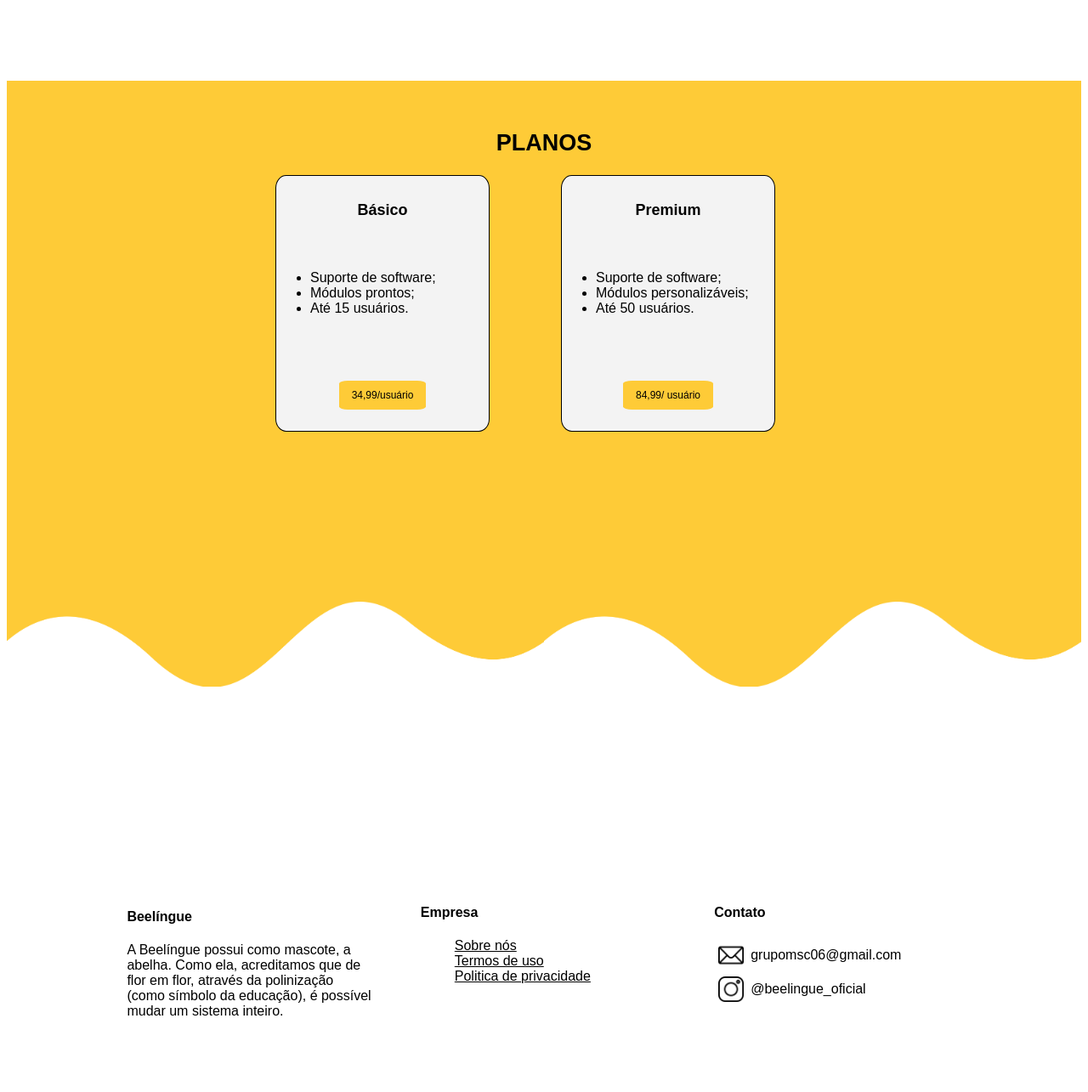
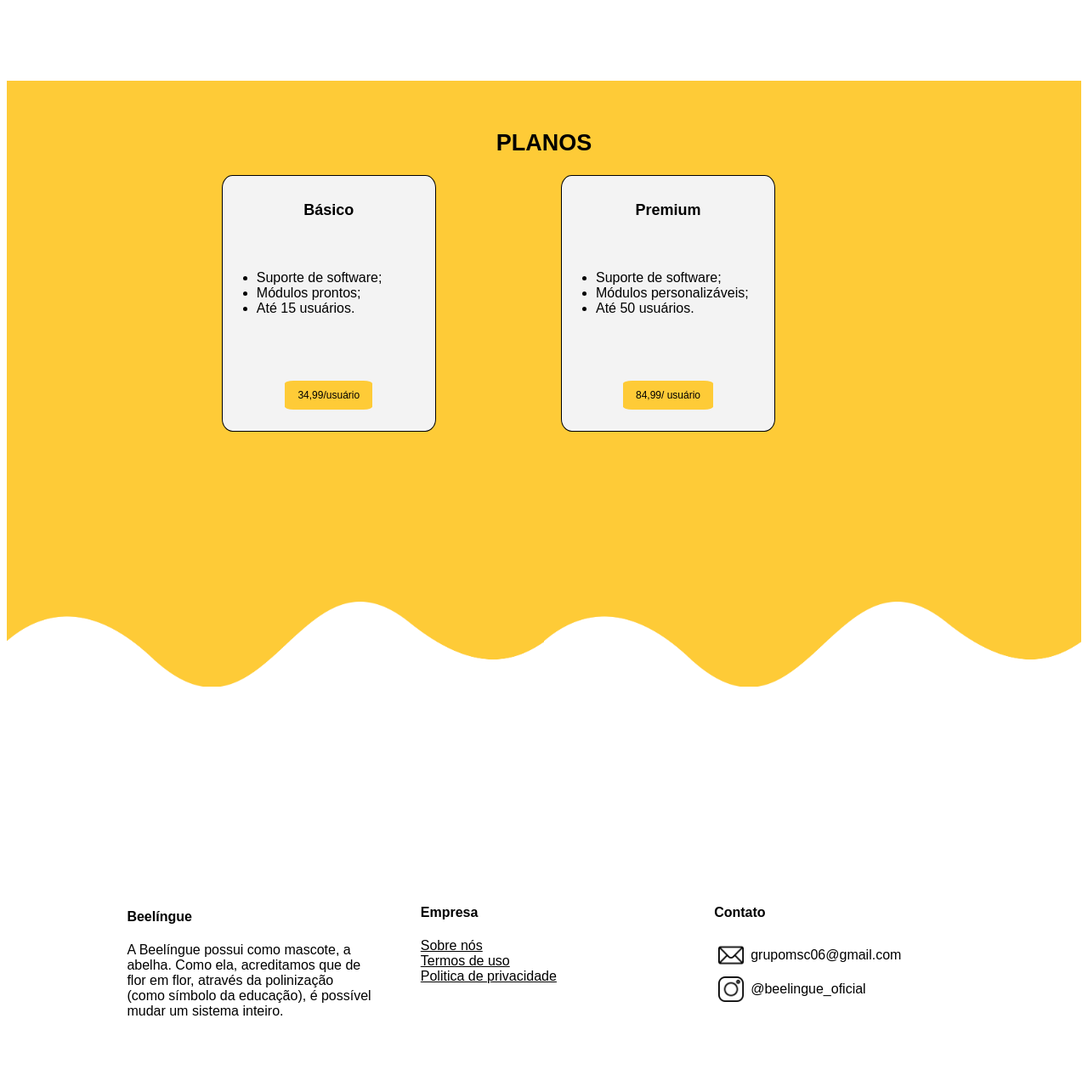
Before and after one commit to beelingue/Beelingue, a PHP site: page / in a window 1280 px wide. Shown: the part 1440-2725 px from the top of the page at 85% size. Run offline with PHP 8.4, Linux system fonts and the light colour scheme.

Commit message:
atualização 17/10 as 11:40

```diff
--- a/index.html
+++ b/index.html
@@ -132,7 +132,7 @@
     <div class="geeks">
 
     </div>
-    </section>
+</section>
 
 <div class="divisor"> </div>
 
--- a/style.css
+++ b/style.css
@@ -42,6 +42,8 @@
     margin-left: 8%;
     }
 
+
+
 .header{
     display: inline-flex;
     float: right;
@@ -53,7 +55,7 @@
 .container2{
     column-count: 2;
     column-gap: 40px;
-    width: 50%;
+    width: 60%;
     align-items: center;
     margin-left: auto;
     margin-right: auto;
@@ -92,6 +94,7 @@
     font-size: 12px;
     font-family:Arial, Helvetica, sans-serif;
     border-radius: 10%;
+
 }
 
 .button-y:hover, .button-y:focus{
@@ -214,7 +217,6 @@ section {
     background: url(img/ondas2.png);
     background-size: contain;
     background-repeat:round;
-
 }
 
 .section-plano{
@@ -250,3 +252,12 @@ hr{
     width: 50%;
     margin-bottom: 35px;
 }
+.item-col ul {
+    display: block;
+    list-style-type: disc;
+    margin-block-start: 1em;
+    margin-block-end: 1em;
+    margin-inline-start: 0px;
+    margin-inline-end: 0px;
+    padding-inline-start: 0px;
+}
```
